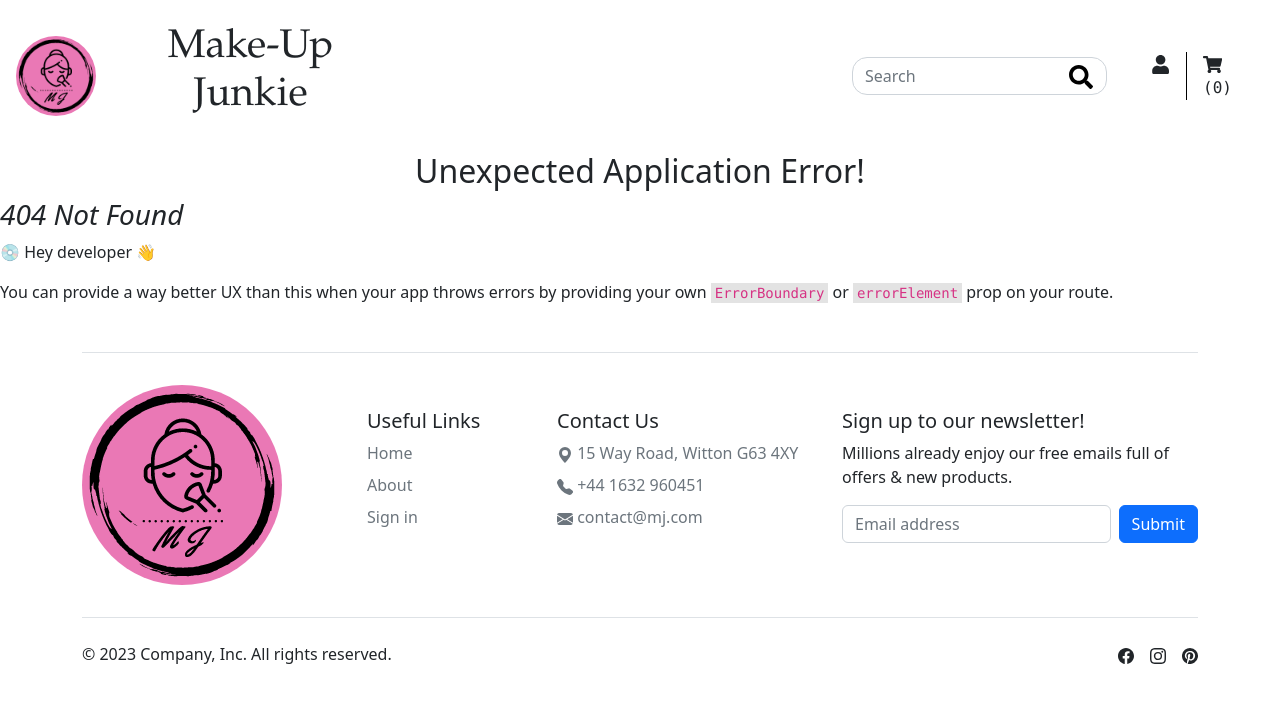
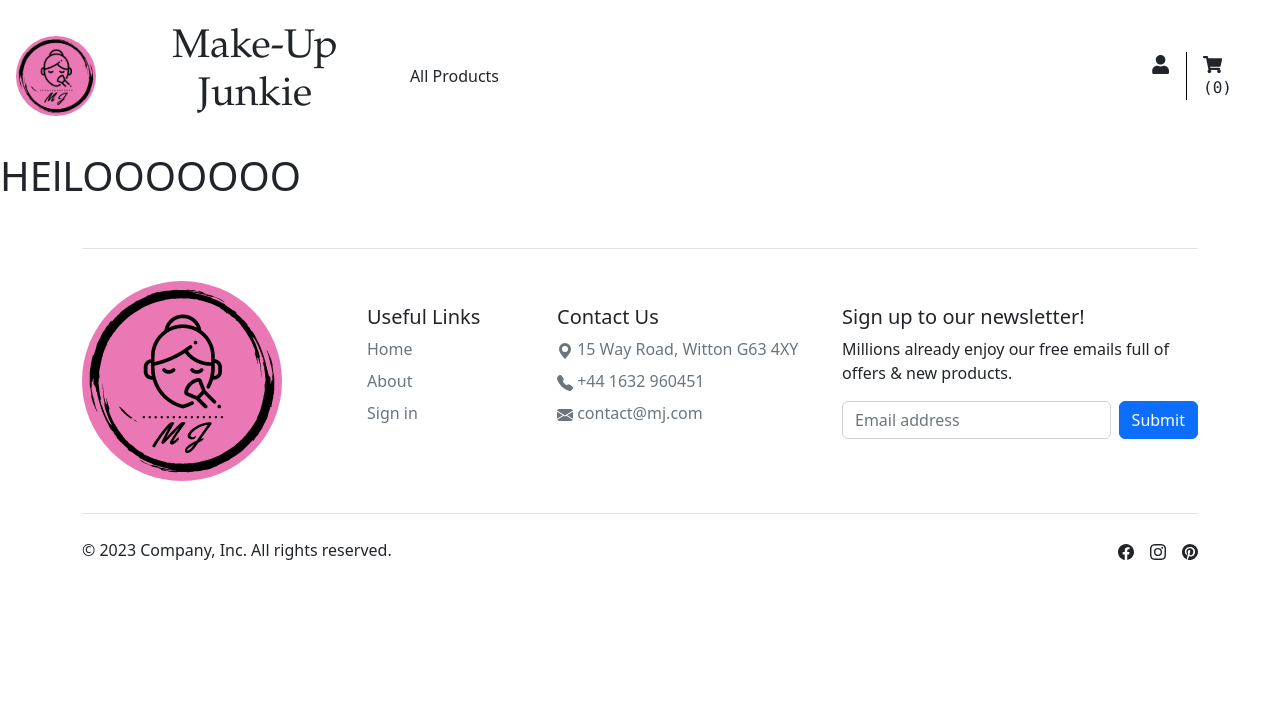
Before and after one commit to OlgaFelczak/eComReactApp, a React (Vite) app: page /allproducts in a window 1280 px wide. Before the commit this address had no page. Shown: the top 702 px of the page. Built offline with nearby package versions, Linux system fonts and the light colour scheme.

Commit message:
AllProducts page created and link to header

```diff
--- a/src/components/Header.jsx
+++ b/src/components/Header.jsx
@@ -1,7 +1,7 @@
 import React from 'react';
 import Button from 'react-bootstrap/Button';
 import Container from 'react-bootstrap/Container';
-import Form from 'react-bootstrap/Form';
+// import Form from 'react-bootstrap/Form';
 import Nav from 'react-bootstrap/Nav';
 import Navbar from 'react-bootstrap/Navbar';
 import Modal from 'react-bootstrap/Modal';
@@ -46,6 +46,7 @@ const Header = () => {
 
     <Navbar className='navBar' expand='lg'>
       <Navbar.Brand href='#'>
+        <a href='/'>
         <img
           src={'/Images/logo.png'}
           width='80'
@@ -53,9 +54,10 @@ const Header = () => {
           className='d-inline-block align-top img-navbar'
           alt='Makeup Junkie logo'
         />
+        </a>
       </Navbar.Brand>
       <h1 className='navbar-title'>Make-Up Junkie</h1>
-
+{/*
       <Container className='search-bar justify-content-end'>
         <Form className='d-flex'>
           <Form.Control
@@ -69,6 +71,12 @@ const Header = () => {
             <FaSearch className='search-icon' />
           </Button>
         </Form>
+      </Container> */}
+
+      <Container>
+      <Nav.Item>
+        <Nav.Link href="/allproducts">All Products</Nav.Link>
+      </Nav.Item>
       </Container>
 
       <div className='links'>
--- /dev/null
+++ b/src/pages/AllProducts.jsx
@@ -0,0 +1,12 @@
+
+
+const AllProducts = () => {
+    return (
+      <>
+
+      <h1>HElLOOOOOOO</h1>
+      </>
+    );
+  };
+
+export default AllProducts;
```
Also changed, not shown: src/App.jsx (+6 -1 lines).
